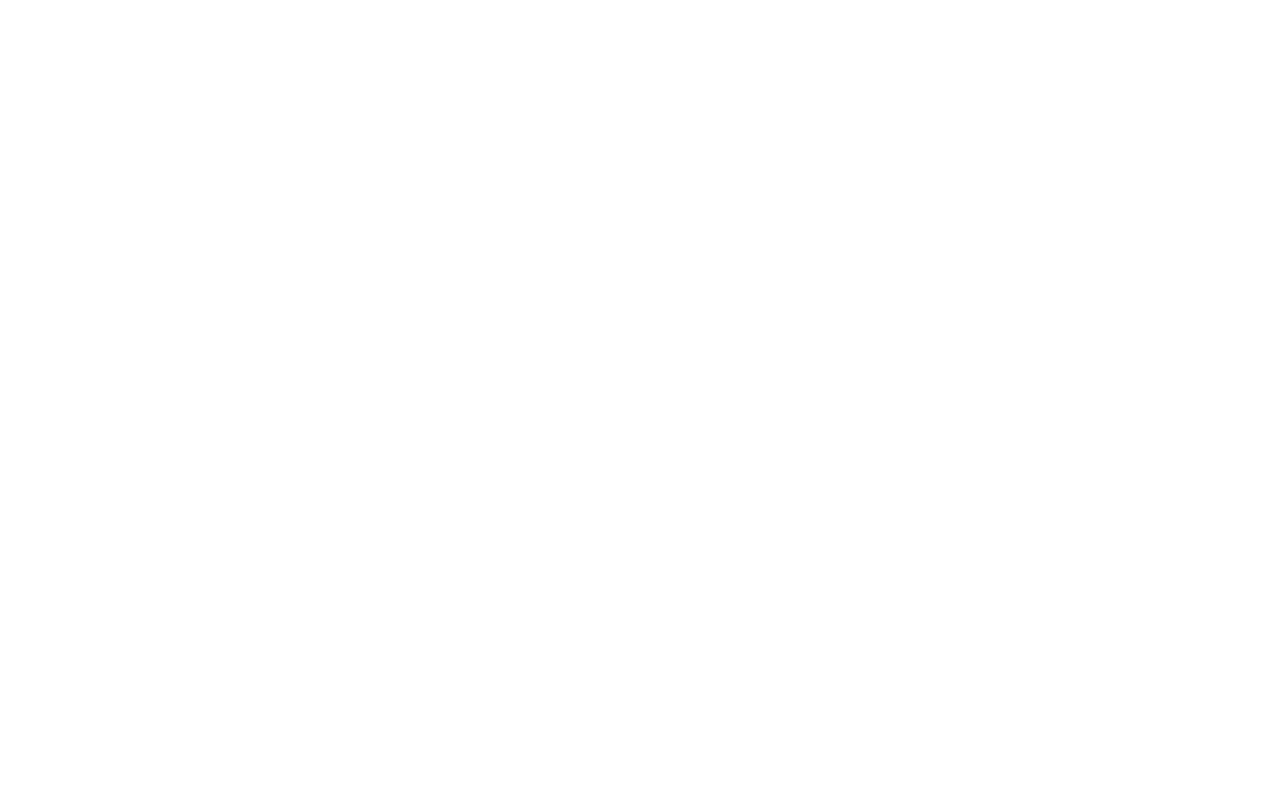
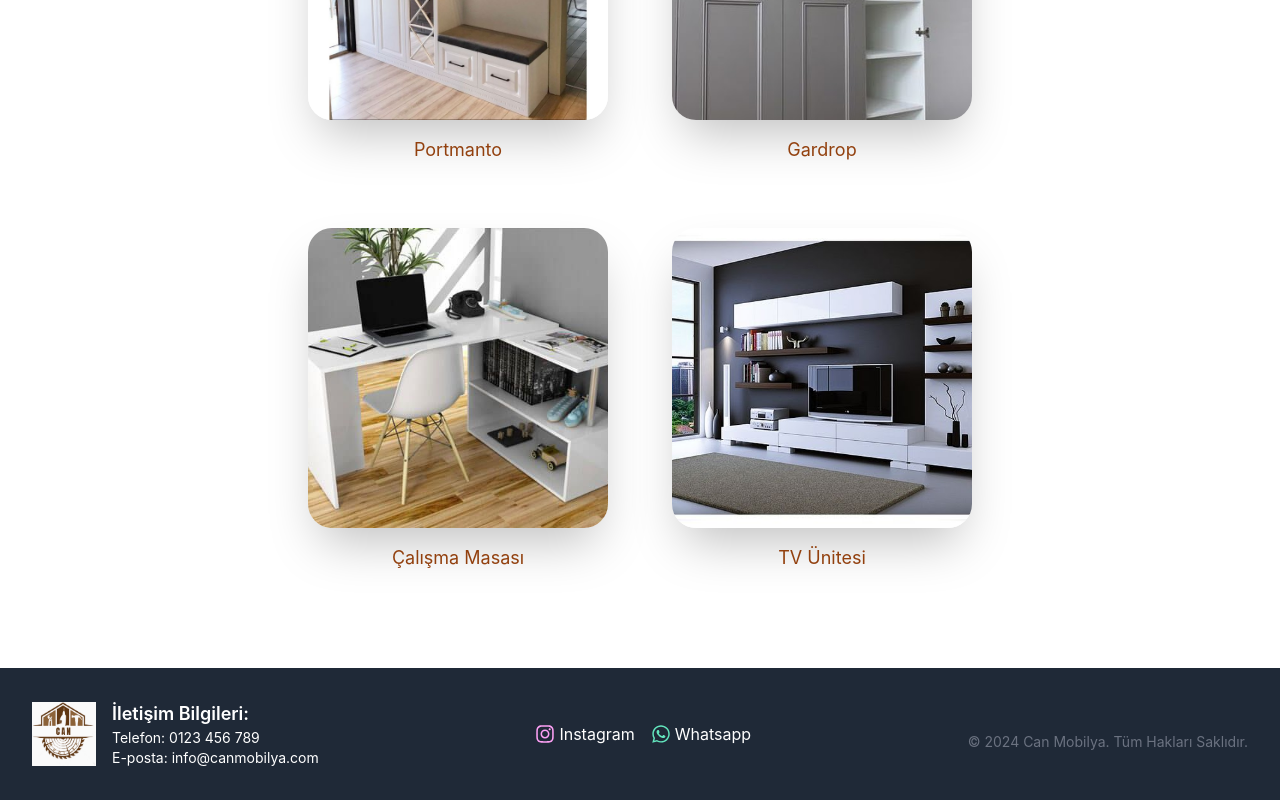
Before and after one commit to SeyyitBattal/can-mobilya, a React (Create React App) app in the folder can_mobilya/: page / in a window 1280 px wide. Shown: the part 2811-3611 px from the top of the page. Before the commit the page ends 2681 px from the top, so only its background shows below. Built offline with nearby package versions, Linux system fonts and the light colour scheme.

Commit message:
Hizmetlerimiz and footer added

```diff
--- a/can_mobilya/src/App.js
+++ b/can_mobilya/src/App.js
@@ -11,7 +11,7 @@
 
 /*
 TO DO LIST:
--
+- Responsive tasarım
 -
 */
 
--- a/can_mobilya/src/Data.js
+++ b/can_mobilya/src/Data.js
@@ -4,6 +4,12 @@
 import instagramIcon from "../src/Photos/instagram.svg";
 import hakkimizdaPhoto from "../src/Photos/el-aletleri-1.jpg";
 import woodenWallpaper from "../src/Photos/wooden-wallpaper.jpg";
+import mutfakDolabi from "../src/Photos/MutfakDolabi.jpg";
+import banyoDolabi from "../src/Photos/BanyoDolabi.jpg";
+import portmanto from "../src/Photos/Portmanto.jpg";
+import gardrop from "../src/Photos/Gardrop.jpg";
+import calismaMasasi from "../src/Photos/CalismaMasasi.jpg";
+import tvUnitesi from "../src/Photos/TVunitesi.jpg";
 
 export const Data = {
   headerSection: {
@@ -17,6 +23,24 @@
     hakkimizdaText:
       " Can Mobilya olarak hedefimiz sizlerin yaşam alanlarınızı güzelleştirmek. Sizlere kaliteli ürün seçenekleri ve iyi hizmet sunuyoruz. İstediğiniz mobilyayı bize anlatın, duvar ölçülerini verin. Biz projelendirelim. Önce keşif yapıyoruz sonrasında 3 boyutlu projenizi çiziyoruz. Siz onayladıktan sonra işinize başlıyoruz.",
     woodenWallpaper,
+    hizmetler: {
+      Photos: {
+        mutfakDolabi,
+        banyoDolabi,
+        portmanto,
+        gardrop,
+        calismaMasasi,
+        tvUnitesi,
+      },
+      Texts: {
+        mutfakDolabi: "Mutfak Dolabı",
+        banyoDolabi: "Banyo Dolabı",
+        portmanto: "Portmanto",
+        gardrop: "Gardrop",
+        calismaMasasi: "Çalışma Masası",
+        tvUnitesi: "TV Ünitesi",
+      },
+    },
   },
   footerSection: {},
 };
--- a/can_mobilya/src/Layouts/Footer.js
+++ b/can_mobilya/src/Layouts/Footer.js
@@ -1,7 +1,56 @@
+import React from "react";
+import { Data } from "../Data.js";
+
 export const Footer = () => {
   return (
-    <div>
-      <p>Footer area</p>
+    <div className="bg-gray-800 p-8 mt-16 flex justify-between">
+      <div className="flex items-center">
+        <img
+          src={Data.headerSection.canMobilyaLogo}
+          alt="Can Mobilya Logo"
+          className="w-16 h-16 mr-4"
+        />
+        <div className="text-white text-left">
+          <p className="text-lg font-semibold">İletişim Bilgileri:</p>
+          <p className="text-sm">Telefon: 0123 456 789</p>
+          <p className="text-sm">E-posta: info@canmobilya.com</p>
+        </div>
+      </div>
+
+      <div className="flex items-center">
+        <a
+          href="https://www.instagram.com/can.mobilyadekor/"
+          target="_blank"
+          rel="noopener noreferrer"
+          className="text-white hover:text-pink-300 mr-4 flex items-center"
+        >
+          <img
+            src={Data.headerSection.instagramIcon}
+            alt="Instagram Icon"
+            className="w-5 h-5 mr-1"
+          />
+          Instagram
+        </a>
+        <a
+          href="https://api.whatsapp.com/send?phone=905424342149"
+          target="_blank"
+          rel="noopener noreferrer"
+          className="text-white hover:text-green-300 flex items-center"
+        >
+          <img
+            src={Data.headerSection.whatsappIcon}
+            alt="Whatsapp Icon"
+            className="w-5 h-5 mr-1"
+          />
+          Whatsapp
+        </a>
+      </div>
+
+      <div className="mt-8 text-center">
+        <p className="text-sm text-gray-500">
+          © 2024 Can Mobilya. Tüm Hakları Saklıdır.
+        </p>
+      </div>
     </div>
   );
 };
--- a/can_mobilya/src/Layouts/Main.js
+++ b/can_mobilya/src/Layouts/Main.js
@@ -41,7 +41,26 @@
         </div>
       </div>
       <div>
-        <img src={Data.bodySection.woodenWallpaper} />
+        <p className="font-playfair text-6xl text-orange-500 my-20 flex mx-auto justify-center">
+          Hizmetlerimiz
+        </p>
+        <div className="flex flex-wrap justify-center mx-48">
+          {Object.keys(Data.bodySection.hizmetler.Photos).map((serviceKey) => (
+            <div
+              key={serviceKey}
+              className="m-8 hover:scale-110 transform transition-transform"
+            >
+              <img
+                src={Data.bodySection.hizmetler.Photos[serviceKey]}
+                className="max-w-[300px] h-[300px] object-cover rounded-3xl shadow-2xl"
+                alt={serviceKey}
+              />
+              <p className="font-Quicksand text-amber-800 text-center mt-4 text-lg">
+                {Data.bodySection.hizmetler.Texts[serviceKey]}
+              </p>
+            </div>
+          ))}
+        </div>
       </div>
     </div>
   );
```
